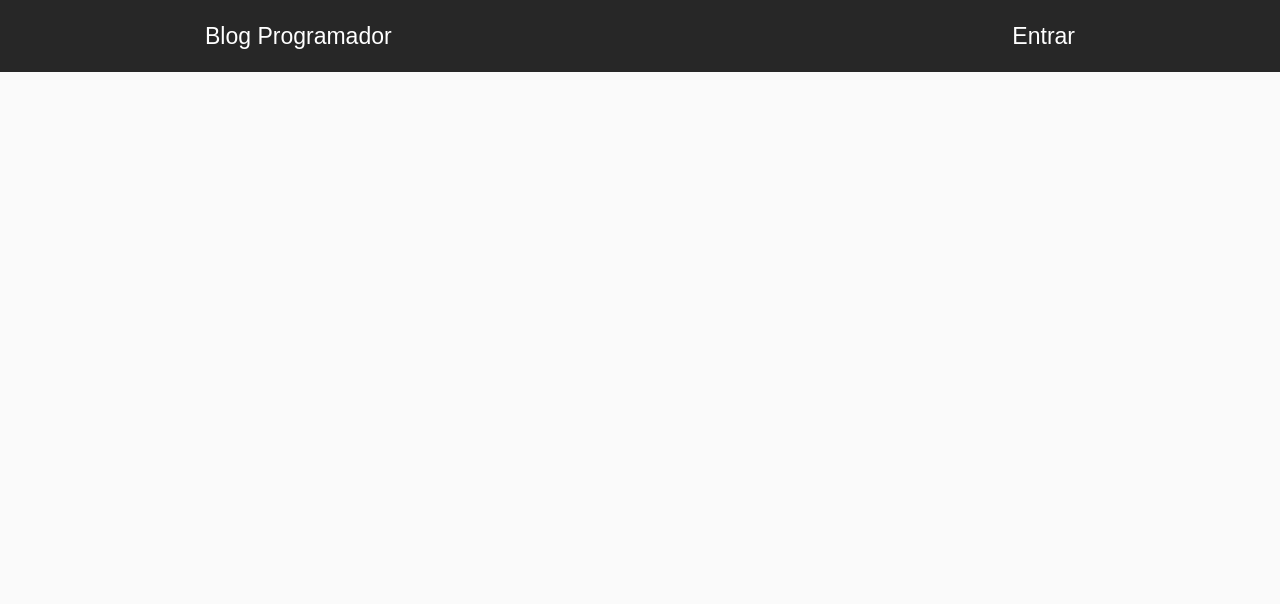
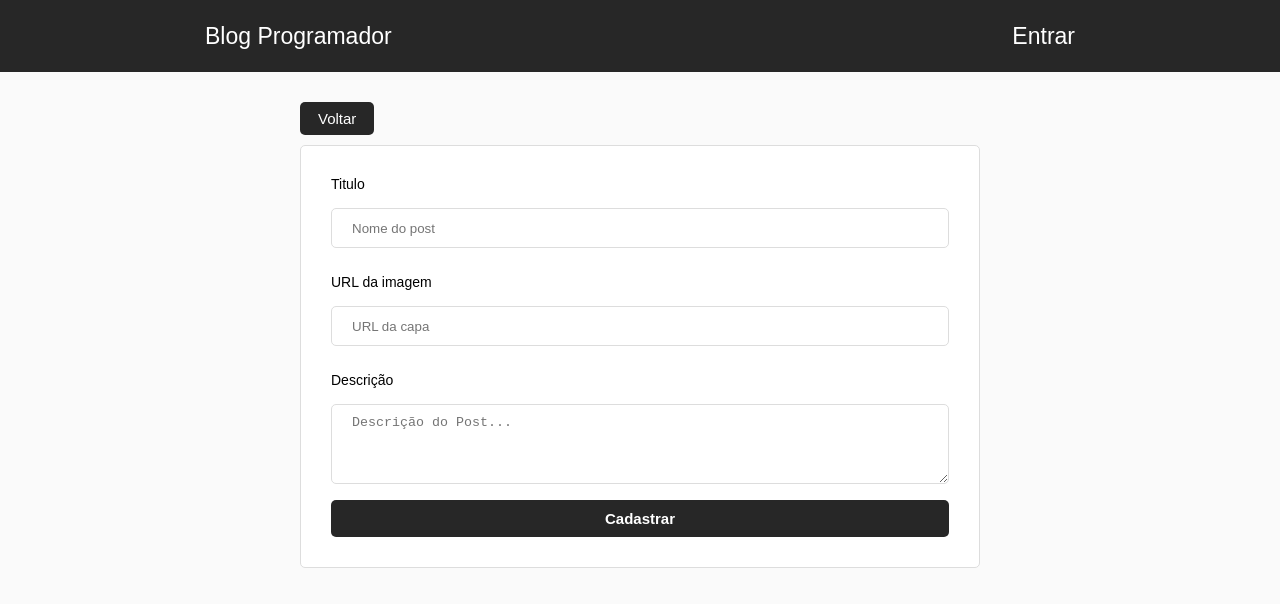
Before and after one commit to manuncorrea/blog, a React (Create React App) app: page /dashboard/new in a window 1280 px wide. Shown: the top 604 px of the page. Built offline with nearby package versions, Linux system fonts and the light colour scheme; no server answers; sample sign-in values are in the browser's storage.

Commit message:
Criando a pagina de cadastrar novos posts

```diff
--- a/src/App.js
+++ b/src/App.js
@@ -7,6 +7,7 @@ import Login from './components/Login';
 import Dashboard from './components/Dashboard';
 import Register from './components/Register';
 import Header from './components/Header';
+import New from './components/New';
 import './global.css';
 
 class App extends Component{
@@ -31,6 +32,7 @@ class App extends Component{
           <Route exact path="/login" component={Login} />
           <Route exact path="/dashboard" component={Dashboard} />
           <Route exact path="/register" component={Register} />
+          <Route exact path="/dashboard/new" component= {New} />
         </Switch>
       </BrowserRouter>
     ) : (
--- a/src/components/Home/index.js
+++ b/src/components/Home/index.js
@@ -23,6 +23,8 @@ class Home extends Component{
           autor: childItem.val().autor,
         })
       });
+
+      state.posts.reverse();
       this.setState(state);
     })
   }
--- /dev/null
+++ b/src/components/New/index.js
@@ -0,0 +1,75 @@
+import React, {Component} from 'react';
+import {Link, withRouter} from 'react-router-dom';
+import firebase from '../../firebase';
+import './new.css';
+
+class New extends Component{
+
+  constructor(props){
+    super(props);
+    this.state = {
+      titulo: '',
+      imagem: '',
+      descricao: '',
+      alert: ''
+    };
+
+    this.cadastrar = this.cadastrar.bind(this);
+  }
+
+  componentDidMount(){
+    if(!firebase.getCurrent()){
+      this.props.history.replace('/');
+      return null;
+    }
+  }
+
+  cadastrar = async(e) =>{
+    e.preventDefault();
+
+    if(this.state.titulo !== '' && this.state.imagem !== '' && this.state.descricao  !== ''){
+      let posts = firebase.app.ref('posts');
+      let chave = posts.push().key;
+      await posts.child(chave).set({
+        titulo: this.state.titulo,
+        image: this.state.imagem,
+        descricao: this.state.descricao,
+        autor: localStorage.nome
+      });
+
+      this.props.history.push('/dashboard');
+
+    }else{
+      this.setState({alert: 'Preencha todos os campos!'});
+    }
+
+  }
+
+  render(){
+    return(
+      <div>
+        <header id="new">
+          <Link to="/dashboard">Voltar</Link>
+        </header>
+        <form onSubmit={this.cadastrar} id="new-post">
+          <span>{this.state.alert}</span>
+          <label>Titulo</label><br/>
+          <input type="text" placeholder="Nome do post" value={this.state.titulo} autoFocus
+          onChange={(e) => this.setState({titulo: e.target.value})}/><br/>
+
+          <label>URL da imagem</label><br/>
+          <input type="text" placeholder="URL da capa" value={this.state.imagem}
+          onChange={(e) => this.setState({imagem: e.target.value})}/><br/>
+
+          <label>Descrição</label><br/>
+          <textarea type="text" placeholder="Descrição do Post..." value={this.state.descricao}
+          onChange={(e) => this.setState({descricao: e.target.value})}/><br/>
+
+          <button type="submit">Cadastrar</button>
+        </form>
+      </div>
+    );
+  }
+}
+
+export default withRouter(New);
--- /dev/null
+++ b/src/components/New/new.css
@@ -0,0 +1,65 @@
+header#new{
+  width: 100%;
+  max-width: 680px;
+  display: flex;
+  flex-direction: column;
+  align-items: flex-start;
+  margin: 30px auto 10px;
+}
+
+header#new a{
+  background: #272727;
+  padding: 8px 18px 8px;
+  border-radius: 5px;
+  color: #fff;
+  text-decoration: none;
+  font-size: 15px;
+}
+
+form#new-post{
+  background: #fff;
+  width: 100%;
+  max-width: 680px;
+  margin: 0px auto 0px;
+  padding: 30px;
+  border: 1px solid #ddd;
+  border-radius: 5px;
+  display: flex;
+  flex-direction: column;
+}
+
+form#new-post input{
+  margin-bottom: 10px;
+}
+
+form#new-post span{
+  text-align: center;
+  color: #ff0000;
+  font-size: 15px;
+}
+
+form#new-post input[type=text]{
+  height: 40px;
+  border-radius: 5px;
+  border: 1px solid #ddd;
+  padding: 0 20px;
+}
+
+form#new-post textarea{
+  height: 80px;
+  border-radius: 5px;
+  border: 1px solid #ddd;
+  padding: 0 20px;
+  padding-top: 10px;
+}
+
+form#new-post button{
+  padding: 10px 20px;
+  border-radius: 5px;
+  border: 0px;
+  background: #272727;
+  color: #fff;
+  font-weight: bold;
+  font-size: 15px;
+  cursor: pointer;
+}
--- a/src/firebase.js
+++ b/src/firebase.js
@@ -17,6 +17,7 @@ class Firebase{
   constructor(){
     app.initializeApp(firebaseConfig);
 
+    //Referenciando a database para acessar em outros locais
     this.app = app.database();
   }
 
```
